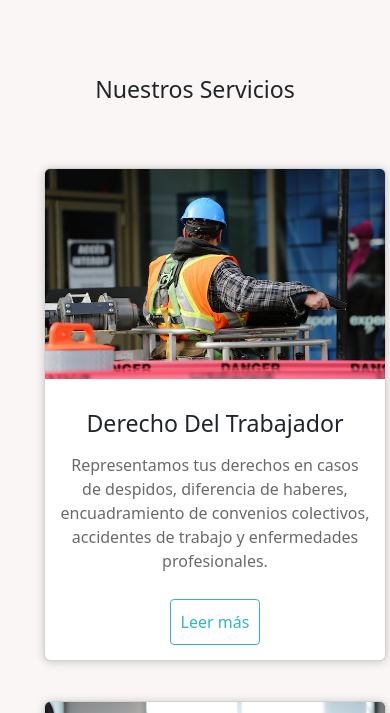
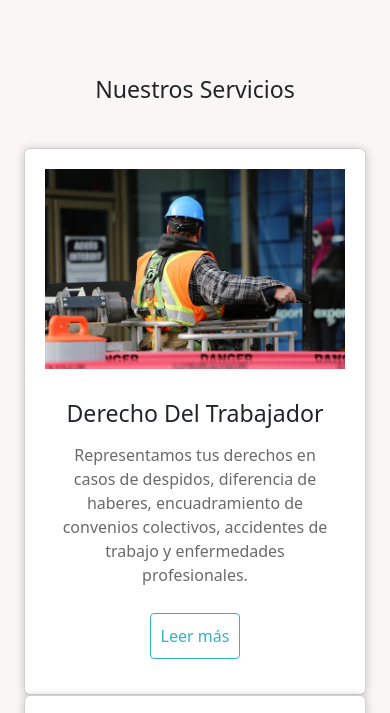
Before and after one commit to estudioslc/PF-LopezCabadaLeonardi, a plain HTML site: page pages/servicios.html in a window 390 px wide. Shown: the part 63-776 px from the top of the page. Drawn offline with nearby package versions, Linux system fonts and the light colour scheme.

Commit message:
subiendo archivos

```diff
--- a/css/style.css
+++ b/css/style.css
@@ -373,6 +373,10 @@ footer{
 
 
     /* Responsive Main Servicios Desktop first */
+
+
+
+
     @media(max-width:990px){
         main .main-servicios{
             background-color: rgba(250, 246, 246, 0.973);
@@ -387,6 +391,14 @@ footer{
             flex-direction: column;
 
         }
+        .card{
+            margin: 0px;
+            padding: 20px;
+        }
+        .card img{
+            height: 0%;
+        }
+
         .laboralmas{
             width: 100%;
 
```
